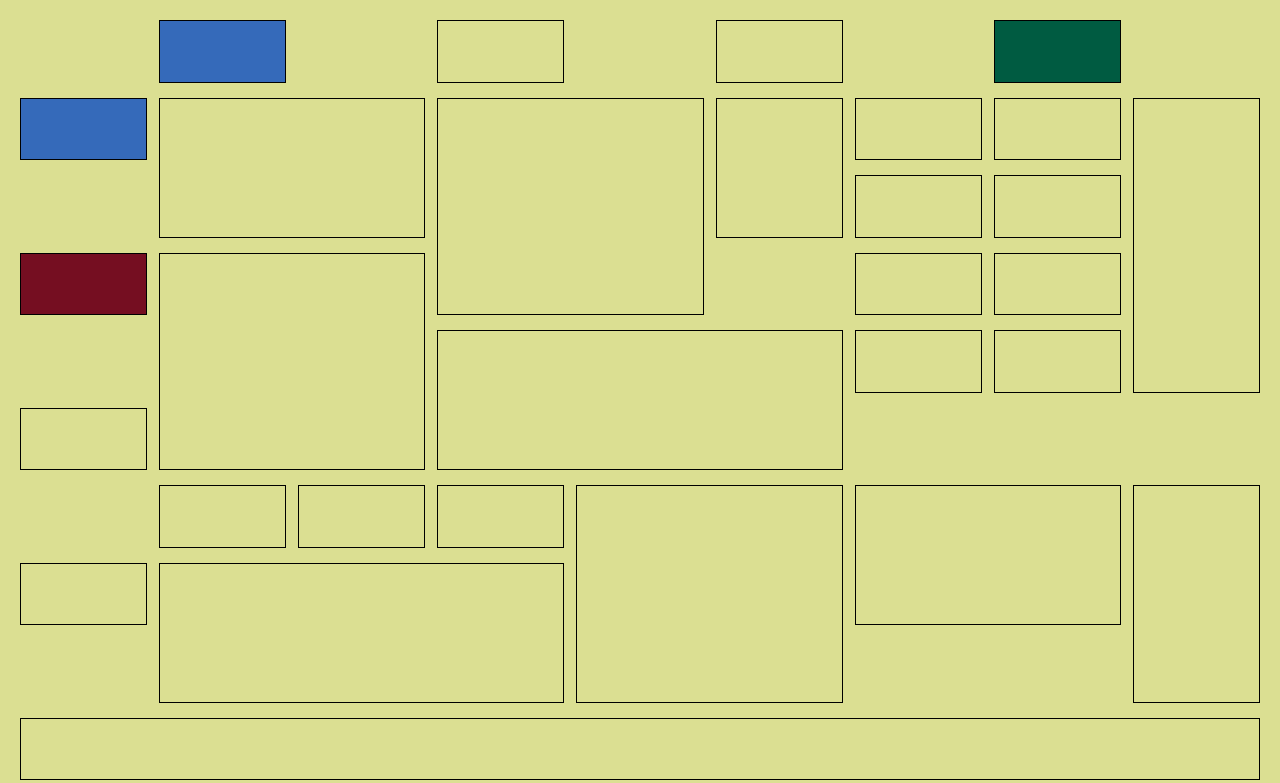
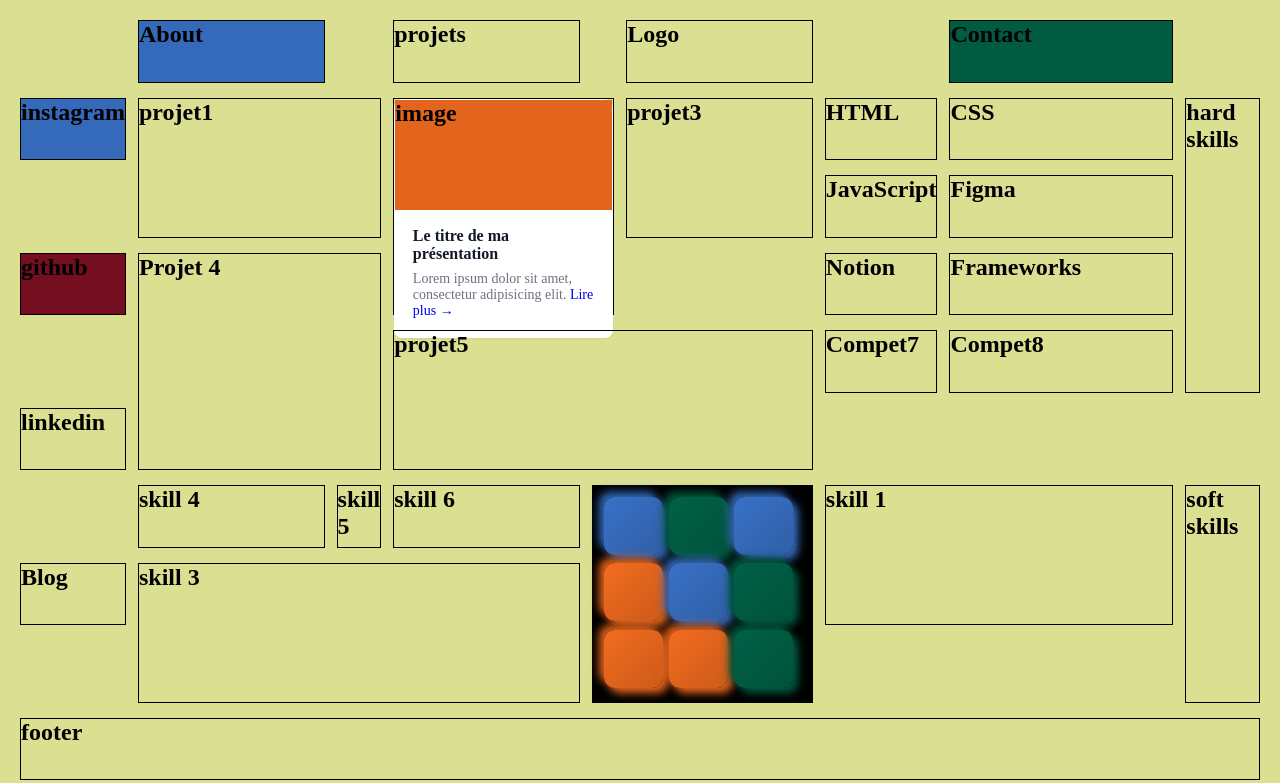
Before and after one commit to greenleendeen/portfolio, a website: page index.html in a window 1280 px wide. Drawn offline with nearby package versions, Linux system fonts and the light colour scheme.

Commit message:
update 25/03 9h30

```diff
--- /dev/null
+++ b/app.js
@@ -0,0 +1,19 @@
+
+//j'appel mon grid à animer
+let grid= document.querySelector(".gridd-anim ")
+// j'ecoute event 'click' sur le 'grid'
+
+grid.addEventListener('click',()=>{
+
+
+     // alert("Hello World!");
+
+      anime({
+        targets: '.gridd-anim .el',
+        scale: [
+          {value: .1, easing: 'easeOutSine', duration: 500},
+          {value: 1, easing: 'easeInOutQuad', duration: 1200}
+        ],
+        delay: anime.stagger(200, {grid: [3, 3], from: 'center'})
+      });
+})
--- a/index.html
+++ b/index.html
@@ -10,41 +10,147 @@
 <body>
 
     <div class="container">
-        <div class="about"></div>
-        <div class="contact"></div>
-        <div class="insta"></div>
-        <div class="github"></div>
-        <div class="linkedin"></div>
-        <div class="blog"></div>
-        <div class="projet1"></div>
-        <div class="html"></div>
-        <div class="css"></div>
-        <div class="javaScript"></div>
-        <div class="figma"></div>
-        <div class="compet5"></div>
-        <div class="compet6"></div>
-        <div class="compet7"></div>
-        <div class="compet8"></div>
-        <div class="projets"></div>
-        <div class="truc"></div>
-        <div class="projet4"></div>
-        <div class="projet2"></div>
-        <div class="projet3"></div>
-        <div class="projet5"></div>
-        <div class="soft-skills"></div>
-        <div class="hard-skills"></div>
-        <div class="skill1"></div>
-        <div class="skill2"></div>
-        <div class="skill3"></div>
-        <div class="sk4"></div>
-        <div class="sk5"></div>
-        <div class="sk6"></div>
-        <div class="footer"></div>
+
+        <div class="about" >
+            <h2> About</h2>
+        </div>
+
+        <div class="contact">
+            <h2>Contact</h2>
+        </div>
+
+        <div class="insta">
+            <h2>instagram</h2>
+        </div>
+
+        <div class="github">
+            <h2>github</h2>
+        </div>
+
+        <div class="linkedin">
+           <h2>linkedin</h2>
+        </div>
+
+        <div class="blog">
+            <h2>Blog</h2>
+        </div>
+
+        <div class="projet1">
+            <h2>projet1</h2>
+        </div>
+
+        <div class="html">
+            <h2>HTML</h2>
+        </div>
+        <div class="css">
+            <h2> CSS</h2>
+        </div>
+        <div class="javaScript">
+            <h2>JavaScript</h2>
+        </div>
+        <div class="figma">
+            <h2>Figma</h2>
+        </div>
+        <div class="compet5">
+            <h2>Notion</h2>
+        </div>
+        <div class="compet6">
+            <h2>Frameworks</h2>
+        </div>
+        <div class="compet7">
+            <h2> Compet7</h2>
+        </div>
+        <div class="compet8">
+            <h2>Compet8</h2>
+        </div>
+        <div class="projets">
+            <h2>projets</h2>
+        </div>
+        <div class="truc">
+            <h2>Logo</h2>
+        </div>
+        <div class="projet4">
+            <h2>Projet 4 </h2>
+        </div>
+        <div class="projet2 .card">
+
+            <div class="card">
+                <div class="image">
+                    <h2>image</h2>
+                </div>
+                 <div class="content">
+                   <a href="#">
+                     <span class="title">
+                      Le titre de ma présentation
+                     </span>
+                   </a>
+
+                   <p class="desc">
+                     Lorem ipsum dolor sit amet, consectetur adipisicing elit.
+
+
+                   <a class="action" href="#">
+                     Lire plus
+                     <span aria-hidden="true">
+                       →
+                     </span>
+                   </a>
+                 </div>
+               </div>
+
+        </div>
+        <div class="projet3">
+            <h2>projet3</h2>
+        </div>
+        <div class="projet5">
+            <h2>projet5</h2>
+        </div>
+
+        <div class="soft-skills">
+            <h2>soft skills</h2>
+        </div>
+        <div class="hard-skills">
+            <h2>hard skills</h2>
+        </div>
+        <div class="skill1">
+            <h2>skill 1</h2>
+        </div>
+
+        <!--j'essie de mettre en place une grid animée avec anim-js-->
+        <div class="skill2  flex  gridd-anim">
+            <div class="el box1 flex"></div>
+            <div class="el box3 flex"></div>
+            <div class="el box1 flex"></div>
+            <div class="el box2 flex"></div>
+            <div class="el box1 flex"></div>
+            <div class="el box3 flex"></div>
+            <div class="el box2 flex"></div>
+            <div class="el box2 flex"></div>
+            <div class="el box3 flex"></div>
+
+        </div>
+
+        <div class="skill3">
+            <h2>skill 3</h2>
+        </div>
+        <div class="sk4">
+            <h2>skill 4</h2>
+        </div>
+        <div class="sk5">
+            <h2>skill 5</h2>
+        </div>
+        <div class="sk6">
+            <h2>skill 6</h2>
+        </div>
+        <div class="footer">
+            <h2>footer</h2>
+        </div>
       </div>
 
 
 
-
+      <script src="./node_modules/animejs/lib/anime.min.js"></script>
+      <script src="app.js" defer></script>
 
 </body>
 </html>
--- /dev/null
+++ b/package.json
@@ -0,0 +1,5 @@
+{
+  "dependencies": {
+    "animejs": "^3.2.2"
+  }
+}
--- a/style.css
+++ b/style.css
@@ -17,7 +17,7 @@
 
 
 .container {  display: grid;
-    grid-template-columns: 1fr 1fr 1fr 1fr 1fr 1fr 1fr 1fr 1fr;
+    grid-template-columns: 1fr 2.5fr 0.5fr 2.5fr 0.3fr 2.5fr 0.3fr 3fr 1fr;
     grid-template-rows: 1fr 1fr 1fr 1fr 1fr 1fr 1fr 1fr 1fr 1fr;
     gap: 15px 12px;
     grid-auto-flow: row;
@@ -105,3 +105,83 @@ background-color: #750E21; }
   .sk6 { grid-area: sk6; }
 
   .footer { grid-area: footer; }
+
+
+  /* classes generales */
+.flex {
+  display: flex;
+  flex-wrap: wrap;
+}
+
+  /* la dive conteiner class skill2 avec des dives colorées dedans*/
+  .gridd-anim {
+    padding: 5%;
+    gap:3%;
+    background-color: black;
+  }
+
+  .box1 {
+   width: 30%;
+   height: 30%;
+   border-radius: 11px;
+background: linear-gradient(315deg, #305fa7, #3971c7);
+box-shadow:  -5px -5px 9px #3367b4,
+             5px 5px 9px #376dc0;
+
+   }
+   .box2 {
+    width: 30%;
+    height: 30%;
+
+    border-radius: 11px;
+    background: linear-gradient(315deg, #cc5b1a, #f36c1f);
+    box-shadow:  -5px -5px 9px #dc621c,
+                 5px 5px 9px #ea681e;
+   }
+  .box3 {
+    width: 30%;
+    height: 30%;
+
+    border-radius: 11px;
+    background: linear-gradient(315deg, #00523b, #006146);
+    box-shadow:  -5px -5px 9px #00583f,
+                 5px 5px 9px #005e43;
+   }
+
+/* ici les parametres css de ma carte de présentation */
+.card {
+  max-width: 300px;
+  border-radius: 0.5rem;
+  background-color: #fff;
+  box-shadow: 0 1px 2px 0 rgba(0, 0, 0, 0.05);
+  border: 1px solid transparent;
+}
+
+.card a {
+  text-decoration: none
+}
+
+.content {
+  padding: 1.1rem;
+}
+
+.image {
+  object-fit: cover;
+  width: 100%;
+  height: 110px;
+  background-color: var(--other2);
+}
+
+.title {
+  color: #111827;
+  font-size: 1rem;
+
+  font-weight: 600;
+}
+
+.desc {
+  margin-top: 0.5rem;
+  color: #6B7280;
+  font-size: 0.875rem;
+
+}
--- a/style2.css
+++ /dev/null
@@ -1,69 +0,0 @@
-
-* {
-    margin: 0;
-    padding: 0;
-    box-sizing: border-box;
-}
-.container {  display: grid;
-    grid-template-columns: 1fr 1fr 1fr 1fr 1fr 1fr 1fr 1fr;
-    grid-template-rows: 0.7fr 1.3fr 1fr 1fr 1fr 1fr 1fr;
-    gap: 15px 12px;
-    grid-auto-flow: row;
-    grid-template-areas:
-      "navBar navBar navBar navBar navBar navBar navBar navBar"
-      ". p1 p1 p2 p2 p3 p3 ."
-      ". p1 p1 p2 p2 p3 p3 ."
-      "p4 p4 p5 p5 p6 p6 p7 p7"
-      "p4 p4 p5 p5 p6 p6 p7 p7"
-      "p8 p8 p10 p10 p12 p13 p14 p15"
-      "p9 p9 p11 p11 p16 p17 p18 p19";
-
-      background-color: aquamarine;
-  }
-
-  .p1 { grid-area: p1;
-
-    height:250px;
-background-color: red;}
-
-  .p2 { grid-area: p2;
-background-color: blue;}
-
-  .p3 { grid-area: p3;
-background-color: pink;}
-
-  .navBar { grid-area: navBar;
-background-color: rgb(65, 165, 42); }
-
-  .p4 { grid-area: p4;
-background-color: blueviolet;}
-
-  .p5 { grid-area: p5; }
-
-  .p6 { grid-area: p6; }
-
-  .p7 { grid-area: p7; }
-
-  .p8 { grid-area: p8; }
-
-  .p9 { grid-area: p9; }
-
-  .p10 { grid-area: p10; }
-
-  .p11 { grid-area: p11; }
-
-  .p12 { grid-area: p12; }
-
-  .p13 { grid-area: p13; }
-
-  .p14 { grid-area: p14; }
-
-  .p15 { grid-area: p15; }
-
-  .p16 { grid-area: p16; }
-
-  .p17 { grid-area: p17; }
-
-  .p18 { grid-area: p18; }
-
-  .p19 { grid-area: p19; }
```
Also changed, not shown: index2.html (+24 -24 lines), 2 other files.
